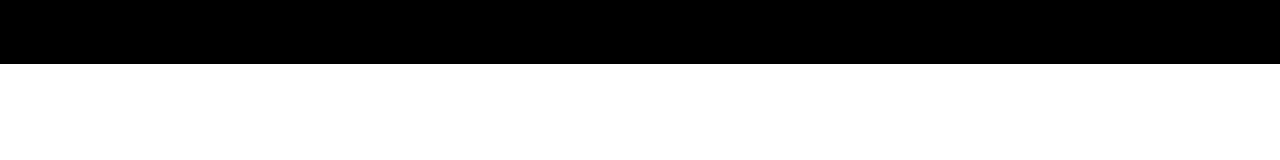
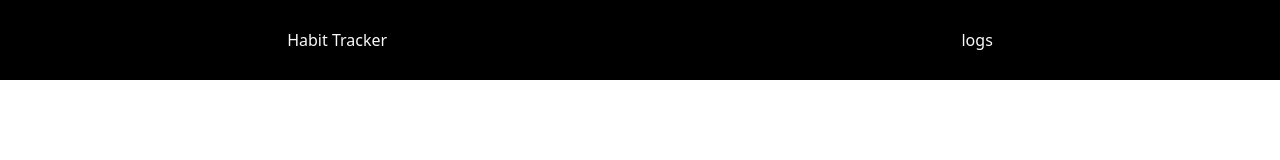
Before and after one commit to JosueSalazaku/habit-tracker, a website: page dist/index.html in a window 1280 px wide. Drawn offline with Linux system fonts and the light colour scheme.

Commit message:
Add nav with nav elemnts

```diff
--- a/dist/index.html
+++ b/dist/index.html
@@ -9,7 +9,12 @@
   </head>
   <body>
     <main class="flex-col bg-white dark:bg-violet-950">
-      <nav class="bg-black mx-auto w-screen h-16 flex-row"></nav>
+      <nav
+        class="bg-black mx-auto w-screen h-20 flex flex-row justify-around items-center"
+      >
+        <h2 class="text-zinc-50 tex">Habit Tracker</h2>
+        <h2 class="text-zinc-50">logs</h2>
+      </nav>
     </main>
   </body>
 </html>
```
Also changed, not shown: dist/output.css.
